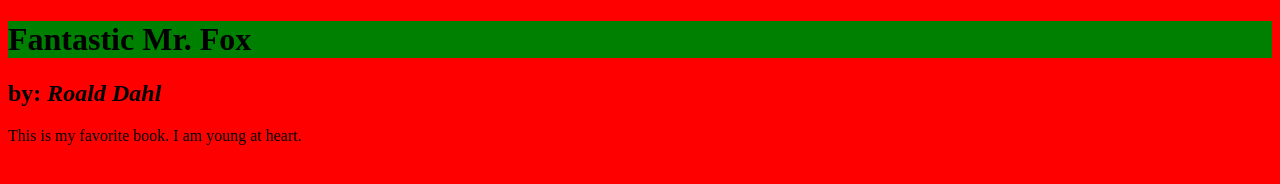
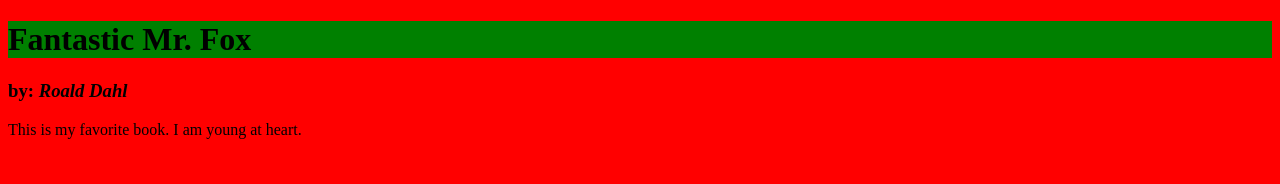
Before and after one commit to mpaylaga/mpaylaga.github.io, a plain HTML site: page Exercises/exercise1.html in a window 1280 px wide. Drawn offline with Linux system fonts and the light colour scheme; files that its build step writes are made by us from their sources.

Commit message:
Correction

```diff
--- a/Exercises/exercise1.html
+++ b/Exercises/exercise1.html
@@ -11,7 +11,7 @@
 
 <body>
     <h1> Fantastic Mr. Fox</h1>
-    <h2> by: <em> Roald Dahl</em> </h2>
+    <h3> by: <em> Roald Dahl</em> </h3>
     <p>
             This is my favorite book. I am young at heart.
     </p>
```
Also changed, not shown: index.html (+2 -1 lines).
